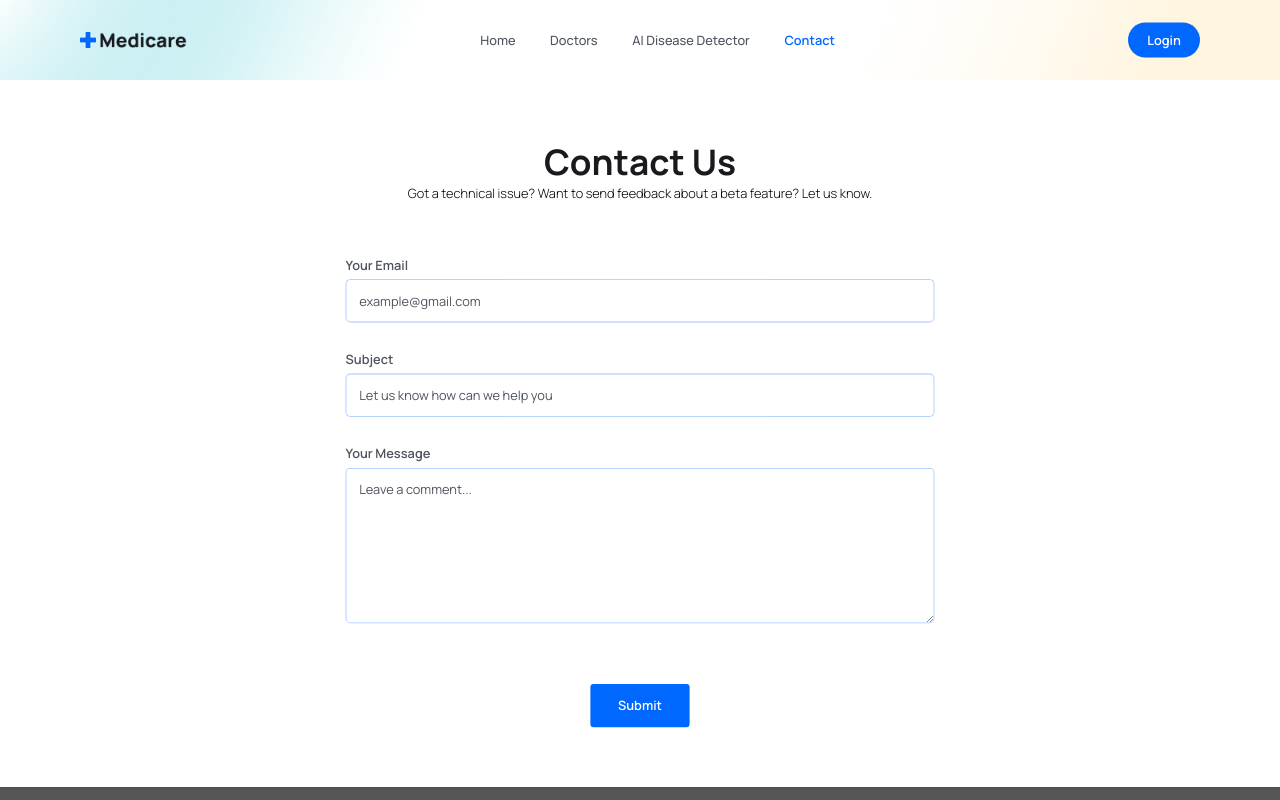
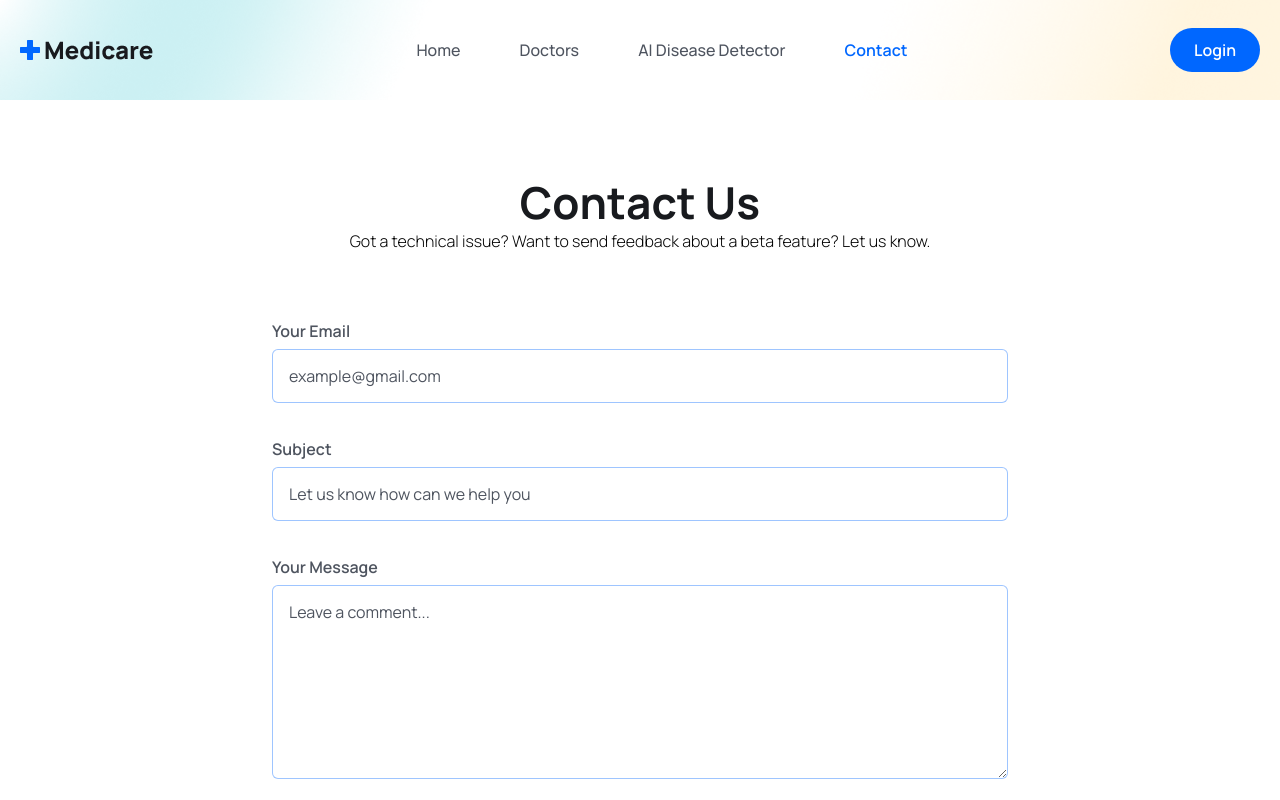
Before and after one commit to arsh-18/health_app, a React (Vite) app: page /contact in a window 1280 px wide. Shown: the top 800 px of the page. Built offline with nearby package versions, Linux system fonts and the light colour scheme.

Commit message:
more changes

```diff
--- a/src/App.jsx
+++ b/src/App.jsx
@@ -5,7 +5,7 @@ import './final.css'
 function App() {
   return (
   <>
-    <div className="scale-container">
+    <div>
     <Layout/>
     </div>
   </>
--- a/src/components/Header/Header.jsx
+++ b/src/components/Header/Header.jsx
@@ -52,15 +52,14 @@ const Header = () => {
   console.log(user)
 
   return (
-    <header className="header flex items-center" ref={headerRef}>
+    <header className="header flex items-center" ref={headerRef} >
       <div className="container">
         <div className="flex items-center justify-between">
           {/* Logo */}
-          <img src={logo} alt="Logo" />
-
+          <img src={logo} alt="Logo"/>
           {/* Menu */}
           <div className="navigation" ref={menuRef} onClick={toggleMenu}>
-            <ul className="menu flex items-center gap-[2.7rem]">
+            <ul className="menu flex items-center gap-[3.7rem]">
               {navLinks.map((link, index) => (
                 <li key={index}>
                   <NavLink
--- a/src/final.css
+++ b/src/final.css
@@ -1,7 +1,6 @@
 body {
     margin: 0;
     padding: 0;
-    /* overflow: hidden; Prevent scrollbars from appearing */
   }
 
   .scale-container {
--- a/src/pages/Home.jsx
+++ b/src/pages/Home.jsx
@@ -11,6 +11,7 @@ import {Link} from 'react-router-dom'
 import {BsArrowRight} from 'react-icons/bs'
 import About from '../components/About/About'
 import DoctorList from '../components/Doctors/DoctorList'
+import './../final.css'
 
 const Home = () => {
   return (
```
